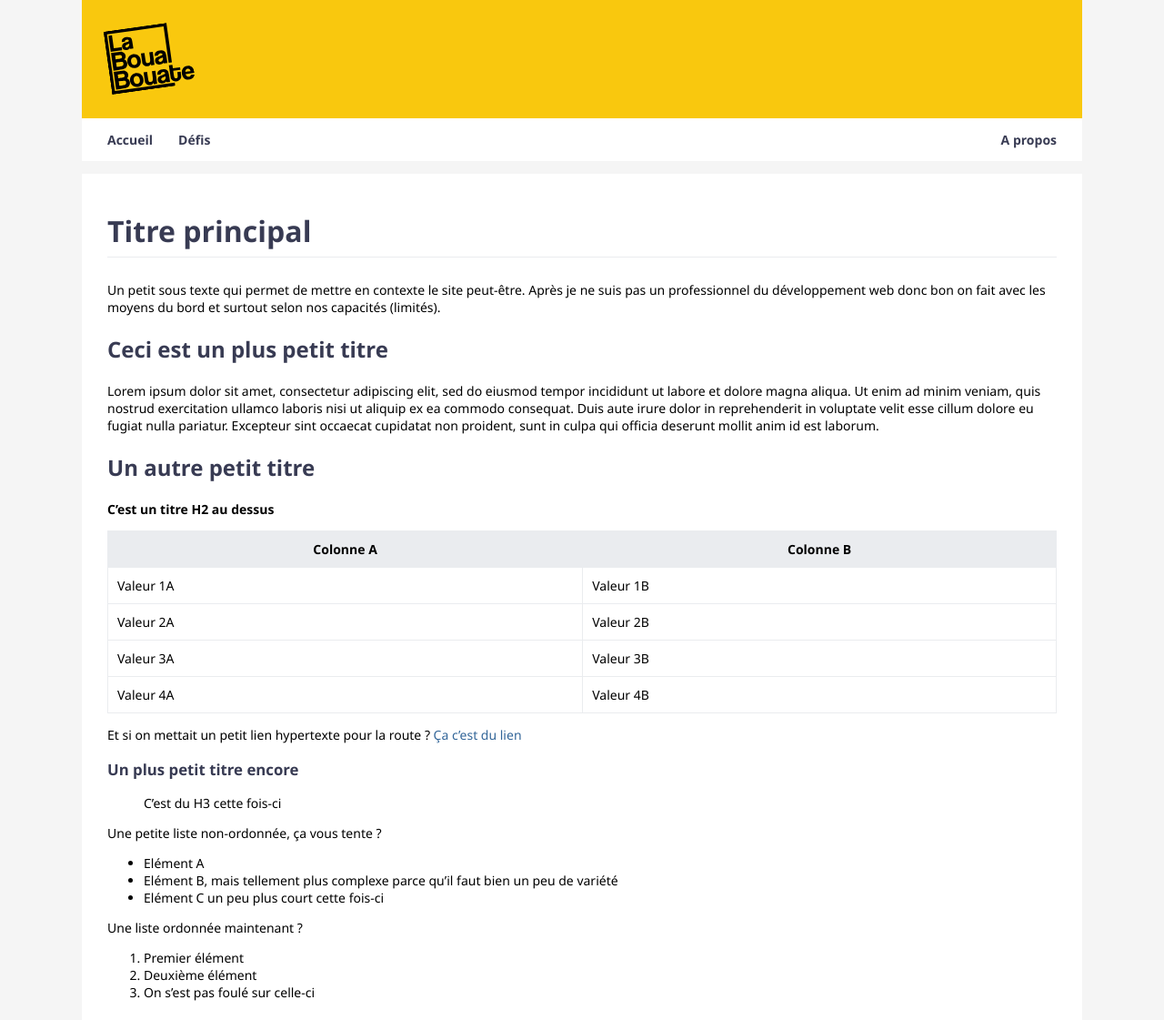
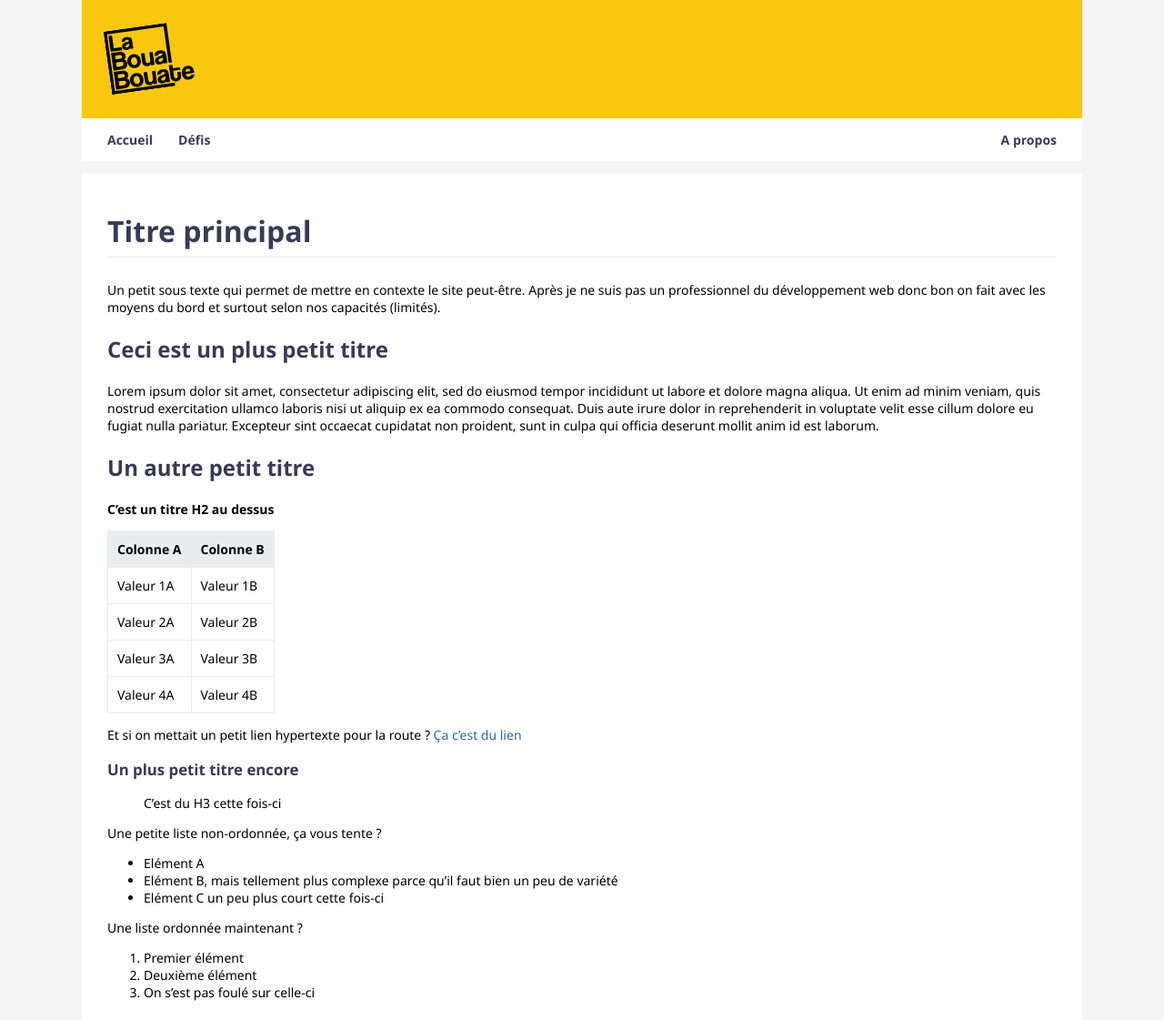
Before and after one commit to leobouard/leobouard.github.io, a Jekyll site: the page built from index.md, in a window 1280 px wide. Shown: the top 1121 px of the page at 91% size. Built offline with Jekyll 4.4.1, drawn with Linux system fonts in a browser that asks for light colours; our own code applies the rules of GitHub Pages for plain Markdown files.

Commit message:
Update img & table

```diff
--- a/assets/css/style.scss
+++ b/assets/css/style.scss
@@ -129,7 +129,7 @@ section {
     }
 
     img {
-        width: 100%;
+        max-width: 100%;
     }
 
     hr {
@@ -203,7 +203,7 @@ section {
     }
 
     table {
-        width: 100%;
+        max-width: 100%;
     }
 
     /* --- HIGHLIGHT --- */
```
Also changed, not shown: _posts/2021-07-23-jour-de-paie.md (+3 -3 lines).
